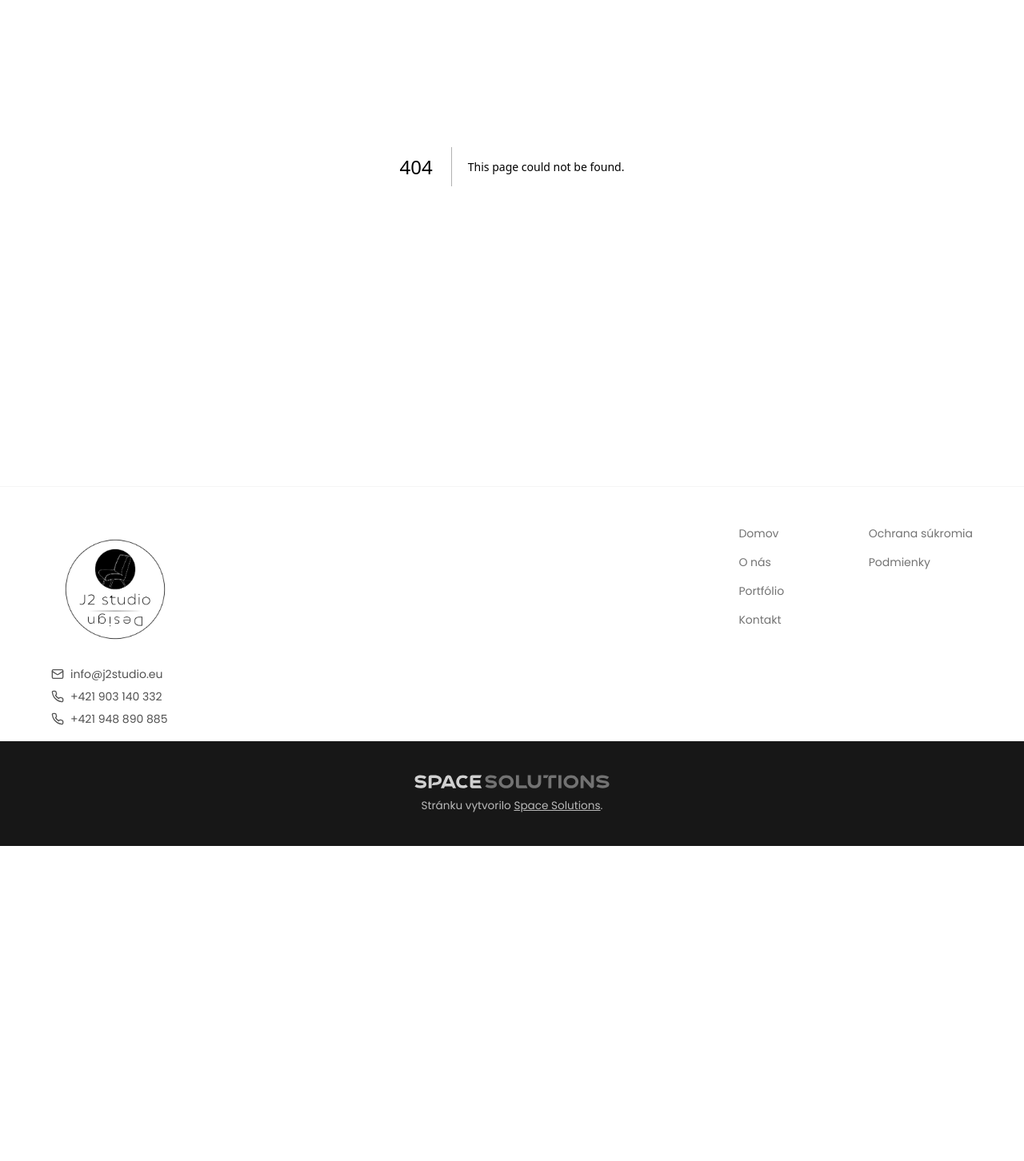
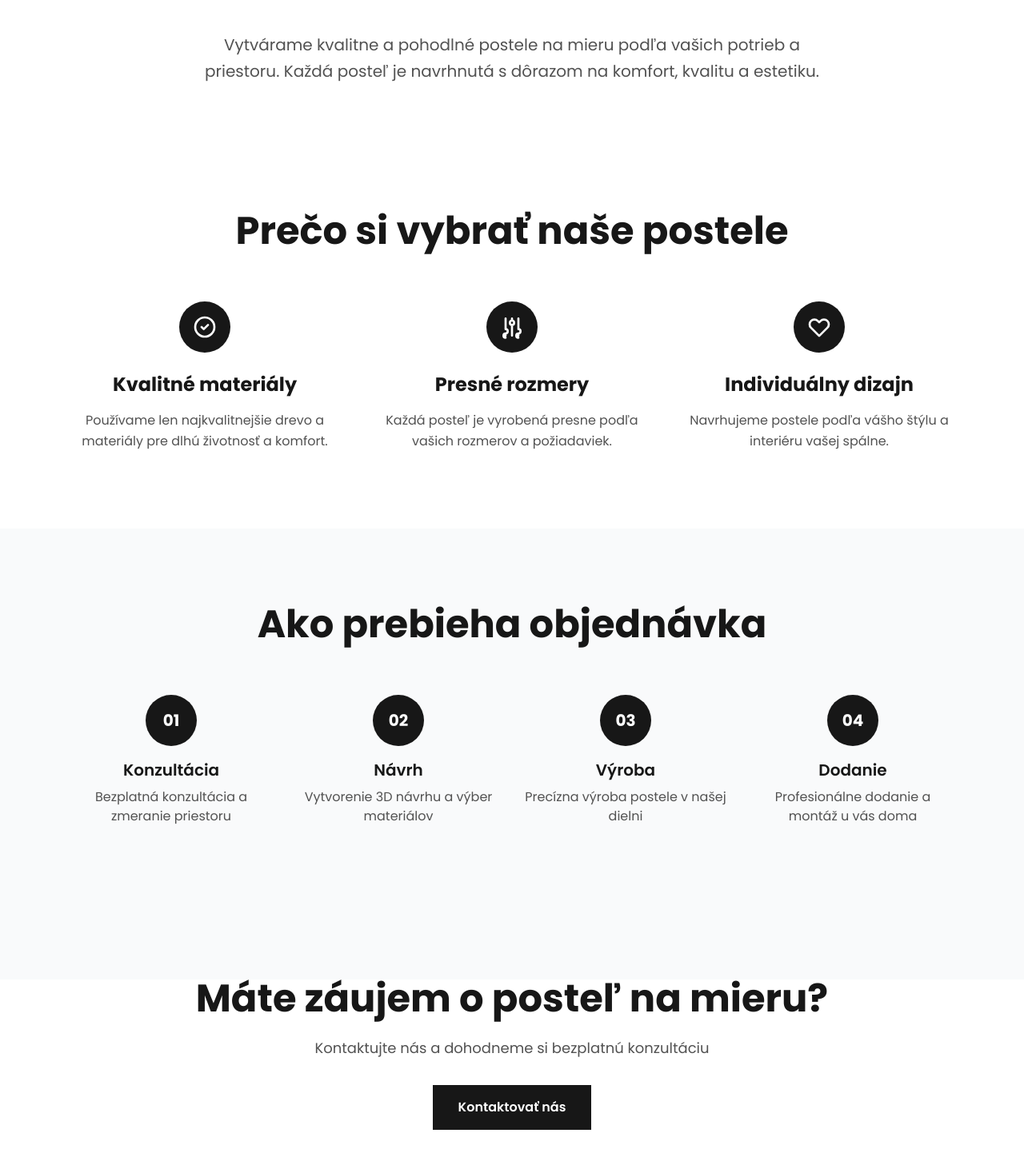
Before and after one commit to MarianMichalovic/j2studio, a Next.js app: page /postele in a window 1280 px wide. Before the commit this address had no page. Shown: the part 272-1724 px from the top of the page at 80% size. Before the commit the page ends 1330 px from the top, so only its background shows below. Built offline with nearby package versions, Linux system fonts and the light colour scheme.

Commit message:
Add custom beds page and update navbar
Created a new page at /postele showcasing custom beds, including sections for features, order process, and a gallery placeholder. Updated the navbar to include a link to the new 'Postele' page.

```diff
--- /dev/null
+++ b/app/postele/page.tsx
@@ -0,0 +1,152 @@
+"use client"
+
+import React from "react"
+import Image from "next/image"
+import Gallery from "@/components/ui/gallery"
+
+// Galéria obrázkov postelí
+const posteleImages: string[] = [
+  // Sem pridáme obrázky postelí, ak nejaké existujú
+]
+
+export default function PostelePage() {
+  return (
+    <div className="min-h-screen bg-white">
+      {/* Hero sekcia */}
+      <section className="pt-32 pb-24">
+        <div className="max-w-6xl mx-auto px-6">
+          <div className="text-center mb-16">
+            <h1 className="text-6xl lg:text-7xl font-bold text-neutral-900 mb-8 leading-tight">
+              Postele na mieru
+            </h1>
+            <p className="text-xl text-neutral-600 max-w-3xl mx-auto leading-relaxed">
+              Vytvárame kvalitne a pohodlné postele na mieru podľa vašich potrieb a priestoru.
+              Každá posteľ je navrhnutá s dôrazom na komfort, kvalitu a estetiku.
+            </p>
+          </div>
+        </div>
+      </section>
+
+      {/* Výhody našich postelí */}
+      <section className="pb-24">
+        <div className="max-w-6xl mx-auto px-6">
+          <div className="text-center mb-16">
+            <h2 className="text-4xl lg:text-5xl font-bold text-neutral-900 mb-6">
+              Prečo si vybrať naše postele
+            </h2>
+          </div>
+
+          <div className="grid md:grid-cols-3 gap-12">
+            <div className="text-center">
+              <div className="w-16 h-16 bg-neutral-900 rounded-full flex items-center justify-center mx-auto mb-6">
+                <svg className="w-8 h-8 text-white" fill="none" stroke="currentColor" viewBox="0 0 24 24">
+                  <path strokeLinecap="round" strokeLinejoin="round" strokeWidth={2} d="M9 12l2 2 4-4m6 2a9 9 0 11-18 0 9 9 0 0118 0z" />
+                </svg>
+              </div>
+              <h3 className="text-2xl font-bold text-neutral-900 mb-4">Kvalitné materiály</h3>
+              <p className="text-neutral-600 leading-relaxed">
+                Používame len najkvalitnejšie drevo a materiály pre dlhú životnosť a komfort.
+              </p>
+            </div>
+
+            <div className="text-center">
+              <div className="w-16 h-16 bg-neutral-900 rounded-full flex items-center justify-center mx-auto mb-6">
+                <svg className="w-8 h-8 text-white" fill="none" stroke="currentColor" viewBox="0 0 24 24">
+                  <path strokeLinecap="round" strokeLinejoin="round" strokeWidth={2} d="M12 6V4m0 2a2 2 0 100 4m0-4a2 2 0 110 4m-6 8a2 2 0 100-4m0 4a2 2 0 100 4m0-4v2m0-6V4m6 6v10m6-2a2 2 0 100-4m0 4a2 2 0 100 4m0-4v2m0-6V4" />
+                </svg>
+              </div>
+              <h3 className="text-2xl font-bold text-neutral-900 mb-4">Presné rozmery</h3>
+              <p className="text-neutral-600 leading-relaxed">
+                Každá posteľ je vyrobená presne podľa vašich rozmerov a požiadaviek.
+              </p>
+            </div>
+
+            <div className="text-center">
+              <div className="w-16 h-16 bg-neutral-900 rounded-full flex items-center justify-center mx-auto mb-6">
+                <svg className="w-8 h-8 text-white" fill="none" stroke="currentColor" viewBox="0 0 24 24">
+                  <path strokeLinecap="round" strokeLinejoin="round" strokeWidth={2} d="M4.318 6.318a4.5 4.5 0 000 6.364L12 20.364l7.682-7.682a4.5 4.5 0 00-6.364-6.364L12 7.636l-1.318-1.318a4.5 4.5 0 00-6.364 0z" />
+                </svg>
+              </div>
+              <h3 className="text-2xl font-bold text-neutral-900 mb-4">Individuálny dizajn</h3>
+              <p className="text-neutral-600 leading-relaxed">
+                Navrhujeme postele podľa vášho štýlu a interiéru vašej spálne.
+              </p>
+            </div>
+          </div>
+        </div>
+      </section>
+
+      {/* Proces objednávky */}
+      <section className="pb-24 bg-gray-50">
+        <div className="max-w-6xl mx-auto px-6 py-24">
+          <div className="text-center mb-16">
+            <h2 className="text-4xl lg:text-5xl font-bold text-neutral-900 mb-6">
+              Ako prebieha objednávka
+            </h2>
+          </div>
+
+          <div className="grid md:grid-cols-4 gap-8">
+            {[
+              { step: "01", title: "Konzultácia", desc: "Bezplatná konzultácia a zmeranie priestoru" },
+              { step: "02", title: "Návrh", desc: "Vytvorenie 3D návrhu a výber materiálov" },
+              { step: "03", title: "Výroba", desc: "Precízna výroba postele v našej dielni" },
+              { step: "04", title: "Dodanie", desc: "Profesionálne dodanie a montáž u vás doma" }
+            ].map((item, index) => (
+              <div key={index} className="text-center">
+                <div className="w-16 h-16 bg-neutral-900 rounded-full flex items-center justify-center text-white font-bold text-xl mx-auto mb-4">
+                  {item.step}
+                </div>
+                <h4 className="text-xl font-semibold text-neutral-900 mb-2">
+                  {item.title}
+                </h4>
+                <p className="text-neutral-600">
+                  {item.desc}
+                </p>
+              </div>
+            ))}
+          </div>
+        </div>
+      </section>
+
+      {/* Galéria postelí */}
+      {posteleImages.length > 0 && (
+        <section className="pb-24">
+          <div className="max-w-6xl mx-auto px-6">
+            <div className="text-center mb-16">
+              <h2 className="text-4xl lg:text-5xl font-bold text-neutral-900 mb-6">
+                Naše realizácie
+              </h2>
+              <p className="text-lg text-neutral-600">
+                Pozrite si ukážky našich vyrobených postelí
+              </p>
+            </div>
+
+            <Gallery
+              title="Postele na mieru"
+              images={posteleImages}
+              alt="Posteľ na mieru"
+            />
+          </div>
+        </section>
+      )}
+
+      {/* CTA sekcia */}
+      <section className="pb-24">
+        <div className="max-w-4xl mx-auto px-6 text-center">
+          <h2 className="text-4xl lg:text-5xl font-bold text-neutral-900 mb-6">
+            Máte záujem o posteľ na mieru?
+          </h2>
+          <p className="text-lg text-neutral-600 mb-8">
+            Kontaktujte nás a dohodneme si bezplatnú konzultáciu
+          </p>
+          <a
+            href="/contact"
+            className="inline-block bg-neutral-900 hover:bg-neutral-800 text-white font-semibold px-8 py-4 rounded-none transition-colors duration-300"
+          >
+            Kontaktovať nás
+          </a>
+        </div>
+      </section>
+    </div>
+  )
+}
--- a/components/layout/navbar.tsx
+++ b/components/layout/navbar.tsx
@@ -13,6 +13,7 @@ export default function Navbar() {
 
   const navItems = [
     { href: "/", label: "Domov" },
+    { href: "/postele", label: "Postele" },
     // { href: "/about", label: "O nás" },
     { href: "/sluzby", label: "Služby" },
     { href: "/proces", label: "Proces" },
```
